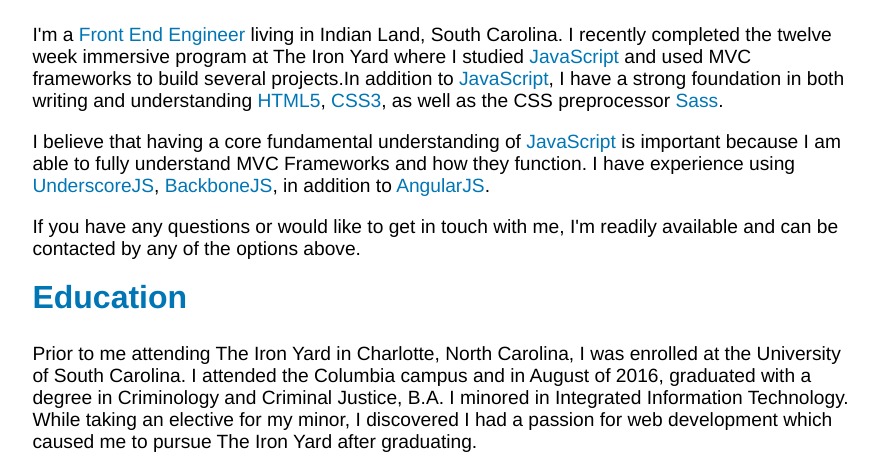
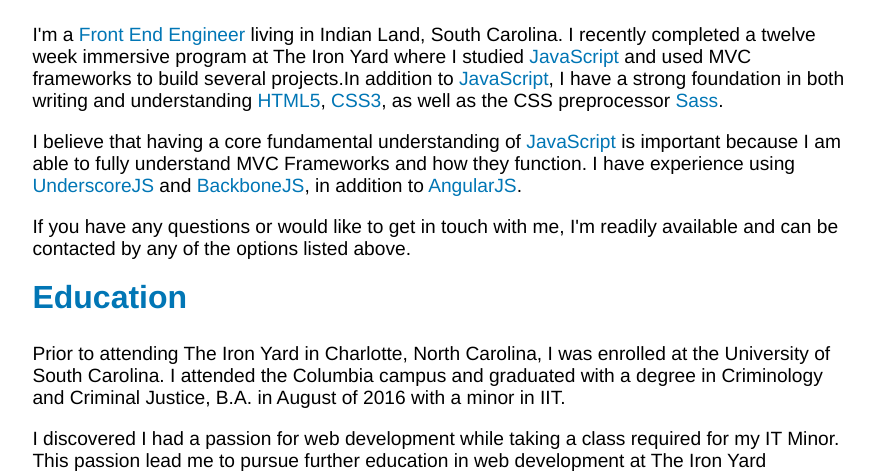
Before and after one commit to MichaelWDanko/michaelwdanko.github.io, a website: page about.html in a window 1280 px wide. Shown: the part 650-1122 px from the top of the page, without its empty margins (198-1076 px from the left). Drawn offline with Linux system fonts and the light colour scheme.

Commit message:
Proof-read the About page

```diff
--- a/about.html
+++ b/about.html
@@ -30,15 +30,16 @@
             <img class="portrait" src="images/self.jpg" alt="A rounded image of Michael Danko">
         </div>
         <h2>About Me</h2>
-        <p>I'm a <span>Front End Engineer</span> living in Indian Land, South Carolina. I recently completed the twelve week immersive program at The Iron Yard where I studied <span>JavaScript</span> and used MVC frameworks to build several projects.In addition to <span>JavaScript</span>, I have a strong foundation in both writing and understanding <span>HTML5</span>, <span>CSS3</span>, as well as the CSS preprocessor <span> Sass</span>.</p>
+        <p>I'm a <span>Front End Engineer</span> living in Indian Land, South Carolina. I recently completed a twelve week immersive program at The Iron Yard where I studied <span>JavaScript</span> and used MVC frameworks to build several projects.In addition to <span>JavaScript</span>, I have a strong foundation in both writing and understanding <span>HTML5</span>, <span>CSS3</span>, as well as the CSS preprocessor <span> Sass</span>.</p>
 
-        <p>I believe that having a core fundamental understanding of <span>JavaScript</span> is important because I am able to fully understand MVC Frameworks and how they function. I have experience using <span>UnderscoreJS</span>, <span>BackboneJS</span>, in addition to <span>AngularJS</span>.</p>
+        <p>I believe that having a core fundamental understanding of <span>JavaScript</span> is important because I am able to fully understand MVC Frameworks and how they function. I have experience using <span>UnderscoreJS</span> and <span>BackboneJS</span>, in addition to <span>AngularJS</span>.</p>
 
-        <p>If you have any questions or would like to get in touch with me, I'm readily available and can be contacted by any of the options above.</p>
+        <p>If you have any questions or would like to get in touch with me, I'm readily available and can be contacted by any of the options listed above.</p>
 
 
         <h2>Education</h2>
-        <p>Prior to me attending The Iron Yard in Charlotte, North Carolina, I was enrolled at the University of South Carolina. I attended the Columbia campus and in August of 2016, graduated with a degree in Criminology and Criminal Justice, B.A. I minored in Integrated Information Technology. While taking an elective for my minor, I discovered I had a passion for web development which caused me to pursue The Iron Yard after graduating.</p>
+        <p>Prior to attending The Iron Yard in Charlotte, North Carolina, I was enrolled at the University of South Carolina. I attended the Columbia campus and graduated with a degree in Criminology and Criminal Justice, B.A. in August of 2016 with a minor in IIT. </p>
+        <p>I discovered I had a passion for web development while taking a class required for my IT Minor. This passion lead me to pursue further education in web development at The Iron Yard </p>
 
     </section>
 </body>
```
